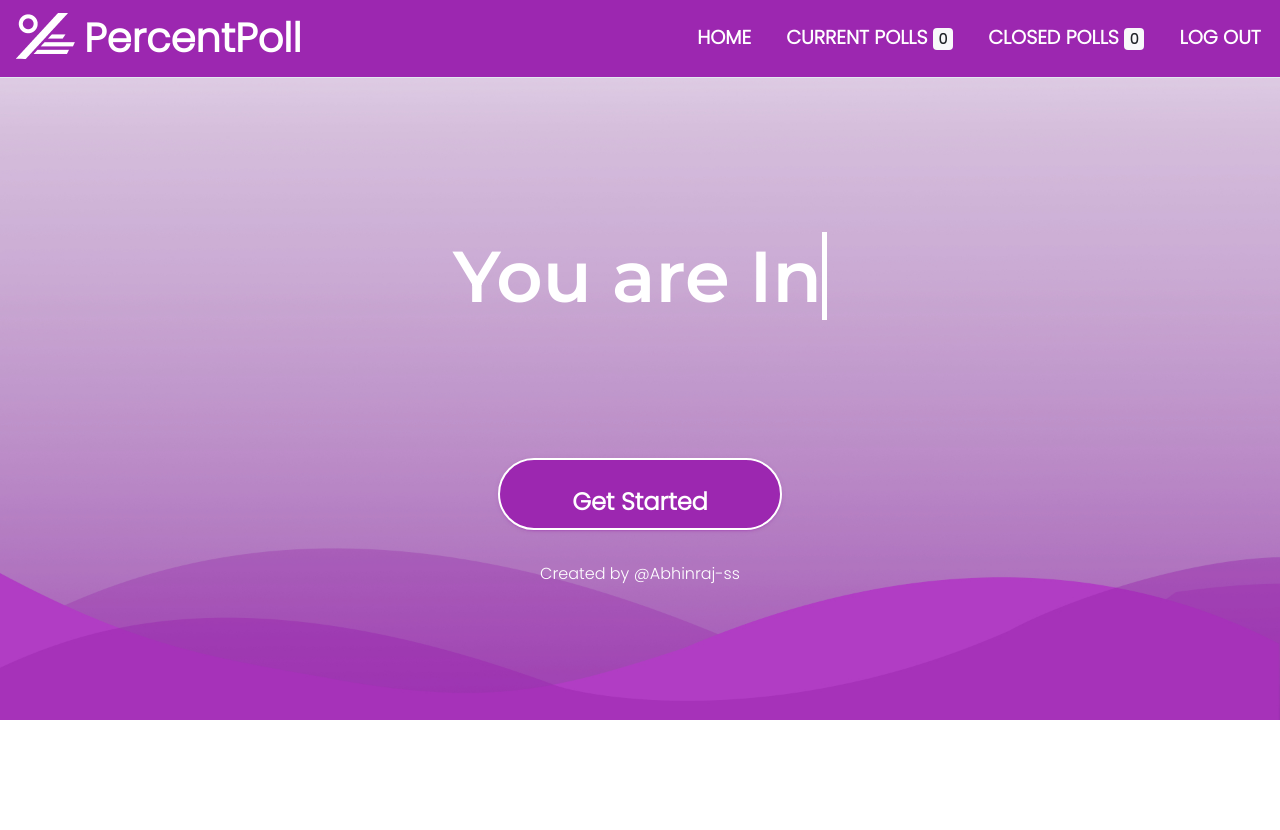
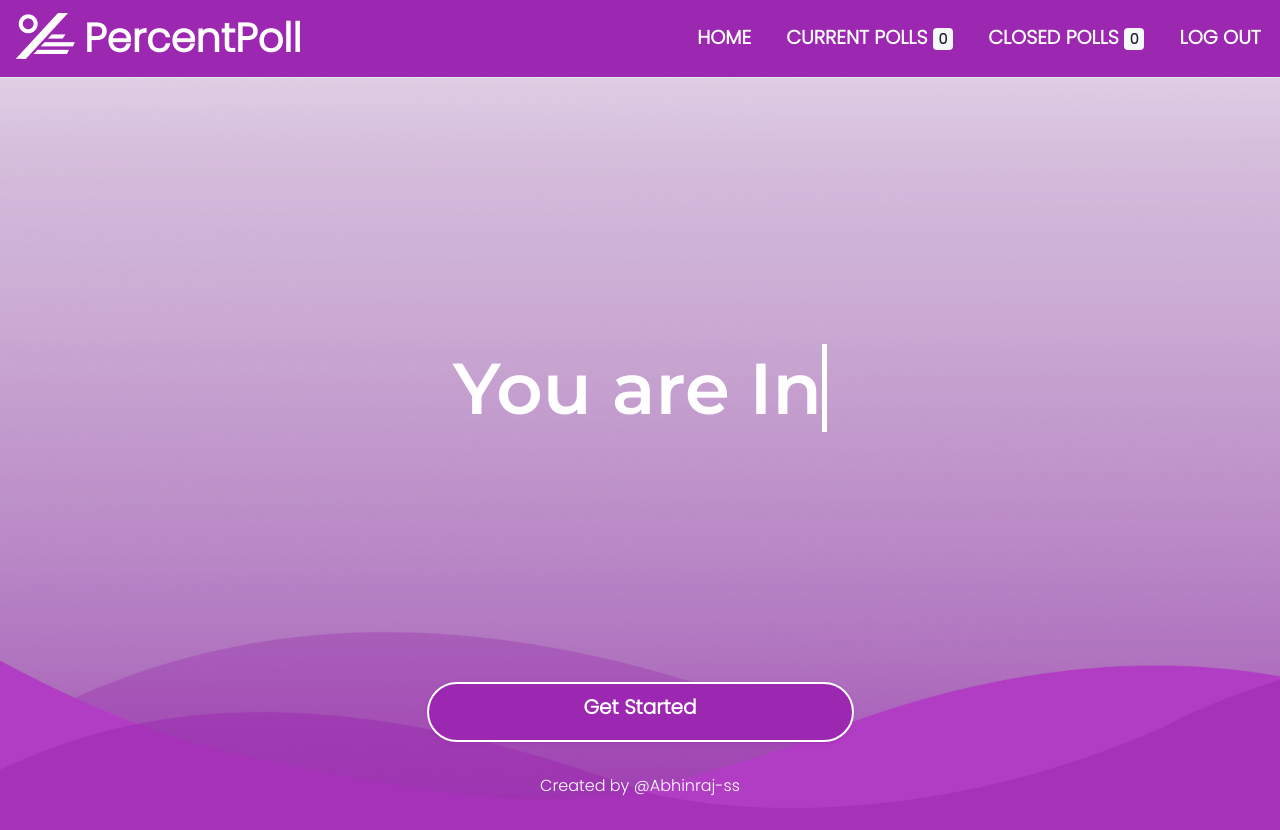
Before and after one commit to Abhinraj-ss/PercentPoll, a Flask app: page / in a window 1280 px wide. Before the commit the page ends 720 px from the top, so only its background shows below. Run offline with Flask 2, Linux system fonts and the light colour scheme; a user stored in the database is signed in; data that the repository does not hold is empty; some libraries are stand-ins or nearby versions.

Commit message:
resposive

```diff
--- a/percentpoll/static/style.css
+++ b/percentpoll/static/style.css
@@ -62,13 +62,8 @@
 	justify-content: center;
 	align-items: center;
 	color:white;
-	padding-left:3em;
-	padding-right:3em;
-	padding-top:1em;
-	padding-bottom:1em;
-	font-size:1.5em;
-	margin-left:40vw;
-	margin-right:40vw;
+	width:70%;
+	font-size:40;
 	background-color: #0063B1;
 	border:2px solid white;
 	}
@@ -136,10 +131,8 @@
 body{
 	font-family: 'Roboto', sans-serif;
 	background-image: url('../static/bg.jpg');
-	width:100vw;
-    height:auto;
 	background-repeat: no-repeat;
-	background-size:cover;
+	background-size: cover;
 }
 
 
@@ -280,7 +273,7 @@
 	color: #fff;
 }
 
-@media only screen and (max-width: 768px) {
+@media only screen and (max-width: 992px) {
     .nav-menu {
         position: fixed;
         left: -100%;
--- a/percentpoll/templates/index.html
+++ b/percentpoll/templates/index.html
@@ -27,7 +27,7 @@
       {% endif %}
     </div>
   </div>
-  <div class="container-fluid" style="text-align: center;padding: 10%;">
+  <div class="container-fluid" style="text-align: center;padding-top: 30vh;padding-bottom:30vh;">
     <strong class="typewrite" data-period="2000" data-type='[ "Hi,{{user}}.", "You are In Now.", "Unleash Your Polls."]'>
       <span class="wrap"></span>
     </strong>
```
Also changed, not shown: percentpoll/db.sqlite.
